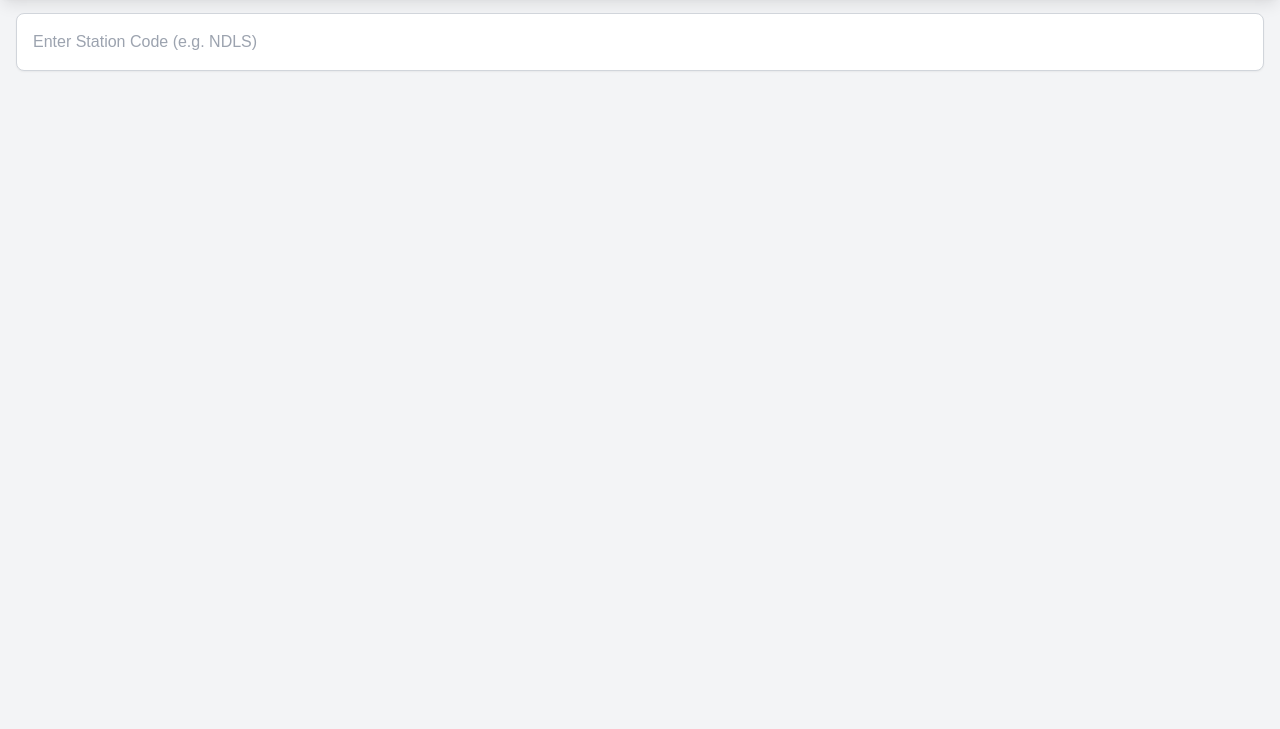
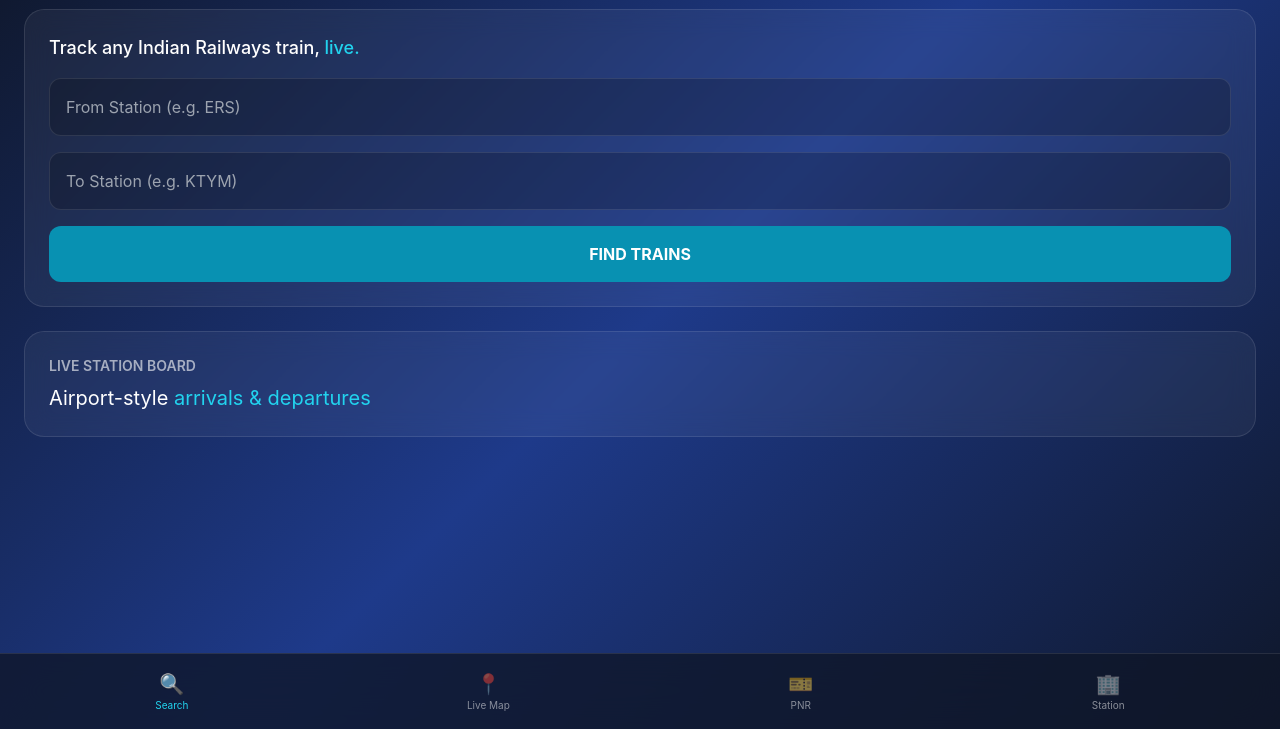
Before and after one commit to Galaxycode7/Orbit-Express, a plain HTML site: page index.html in a window 1280 px wide. Shown: the part 71-800 px from the top of the page. Drawn offline with nearby package versions, Linux system fonts and the light colour scheme.

Commit message:
Update index.html

```diff
--- a/index.html
+++ b/index.html
@@ -6,41 +6,52 @@
     <title>RailPulse</title>
     <script src="https://cdn.tailwindcss.com"></script>
     <style>
-        body { background-color: #f3f4f6; font-family: sans-serif; }
-        .train-header { background-color: #f59e0b; color: white; }
-        .train-card { background: white; border-radius: 12px; box-shadow: 0 4px 6px -1px rgba(0, 0, 0, 0.1); }
+        body {
+            background: linear-gradient(135deg, #0f172a 0%, #1e3a8a 50%, #0f172a 100%);
+            min-height: 100vh;
+            color: white;
+            font-family: 'Inter', sans-serif;
+        }
+        .glass-panel {
+            background: rgba(255, 255, 255, 0.05);
+            backdrop-filter: blur(12px);
+            border: 1px solid rgba(255, 255, 255, 0.1);
+            border-radius: 20px;
+        }
+        .nav-glass {
+            background: rgba(15, 23, 42, 0.8);
+            backdrop-filter: blur(20px);
+            border-top: 1px solid rgba(255, 255, 255, 0.1);
+        }
     </style>
 </head>
-<body>
-    <header class="train-header p-5 text-xl font-bold shadow-lg">Where Is My Train</header>
+<body class="pb-24">
+    <header class="p-6 flex justify-between items-center">
+        <h1 class="text-2xl font-bold tracking-tight">RailPulse</h1>
+        <span class="text-xs bg-cyan-500/20 text-cyan-400 px-3 py-1 rounded-full border border-cyan-500/30">EN</span>
+    </header>
 
-    <main class="p-4">
-        <input id="trainSearch" type="text" placeholder="Enter Station Code (e.g. NDLS)"
-               class="w-full p-4 rounded-lg border border-gray-300 outline-none mb-6 shadow-sm">
+    <main class="px-6 space-y-6">
+        <div class="glass-panel p-6">
+            <h2 class="text-lg font-medium mb-4">Track any Indian Railways train, <span class="text-cyan-400">live.</span></h2>
+            <div class="space-y-4">
+                <input type="text" placeholder="From Station (e.g. ERS)" class="w-full bg-black/20 border border-white/10 rounded-xl p-4 outline-none">
+                <input type="text" placeholder="To Station (e.g. KTYM)" class="w-full bg-black/20 border border-white/10 rounded-xl p-4 outline-none">
+                <button class="w-full bg-cyan-600 hover:bg-cyan-500 py-4 rounded-xl font-bold transition-all">FIND TRAINS</button>
+            </div>
+        </div>
 
-        <div id="resultCard" class="train-card p-6 hidden">
-            <h2 id="trainName" class="text-2xl font-bold text-gray-800">Station Name</h2>
-            <p id="trainStatus" class="text-md text-green-600 font-semibold mt-2">Status: Live and On Time</p>
-            <div class="mt-4 border-t pt-4 text-gray-600 text-sm">
-                <p>Platform: 4</p>
-                <p>Delay: No delay</p>
-            </div>
+        <div class="glass-panel p-6">
+            <h3 class="text-sm font-semibold opacity-60 mb-2">LIVE STATION BOARD</h3>
+            <p class="text-xl">Airport-style <span class="text-cyan-400">arrivals & departures</span></p>
         </div>
     </main>
 
-    <script>
-        document.getElementById('trainSearch').addEventListener('keypress', function (e) {
-            if (e.key === 'Enter') {
-                const input = document.getElementById('trainSearch').value.toUpperCase();
-                const resultCard = document.getElementById('resultCard');
-                const trainName = document.getElementById('trainName');
-
-                if (input.length > 0) {
-                    resultCard.classList.remove('hidden');
-                    trainName.innerText = "Station: " + input;
-                }
-            }
-        });
-    </script>
+    <nav class="nav-glass fixed bottom-0 w-full p-4 flex justify-around items-center">
+        <div class="flex flex-col items-center text-cyan-400"><span class="text-xl">🔍</span><span class="text-[10px]">Search</span></div>
+        <div class="flex flex-col items-center opacity-50"><span class="text-xl">📍</span><span class="text-[10px]">Live Map</span></div>
+        <div class="flex flex-col items-center opacity-50"><span class="text-xl">🎫</span><span class="text-[10px]">PNR</span></div>
+        <div class="flex flex-col items-center opacity-50"><span class="text-xl">🏢</span><span class="text-[10px]">Station</span></div>
+    </nav>
 </body>
 </html>
```
